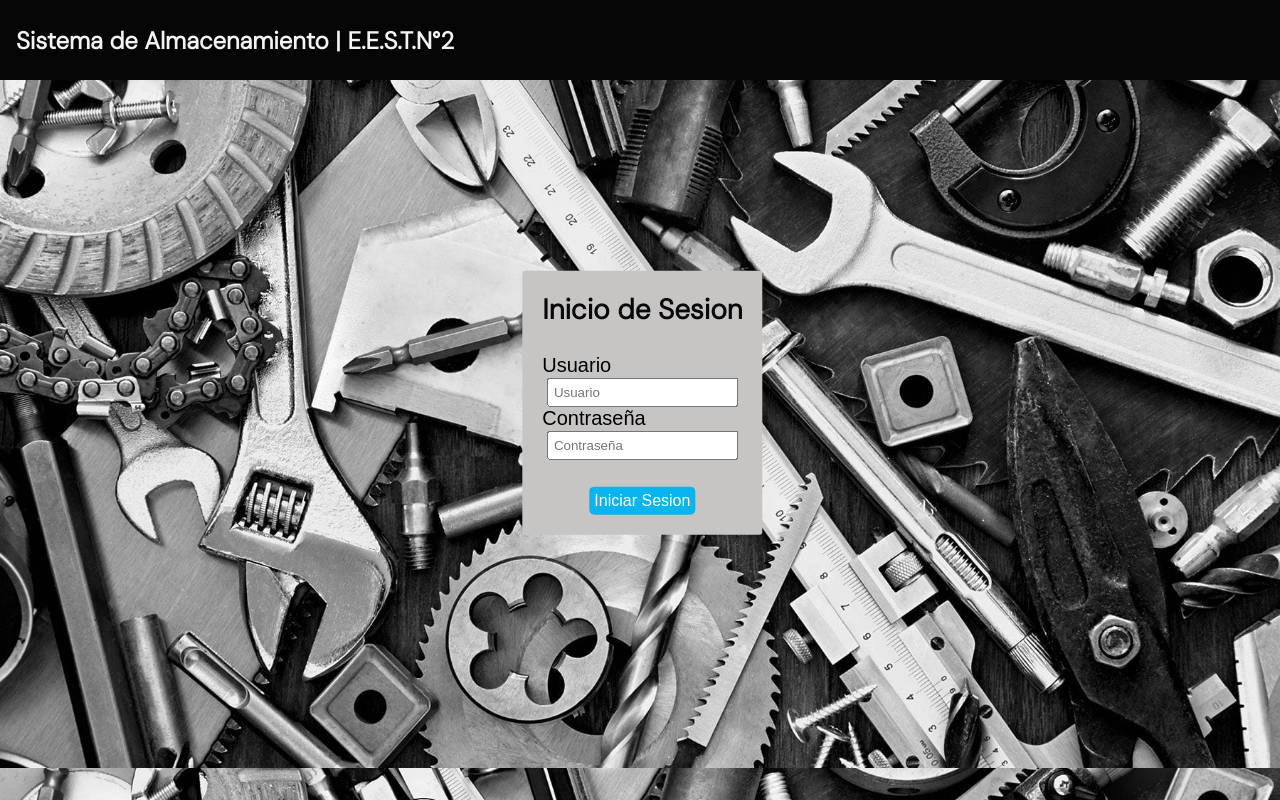
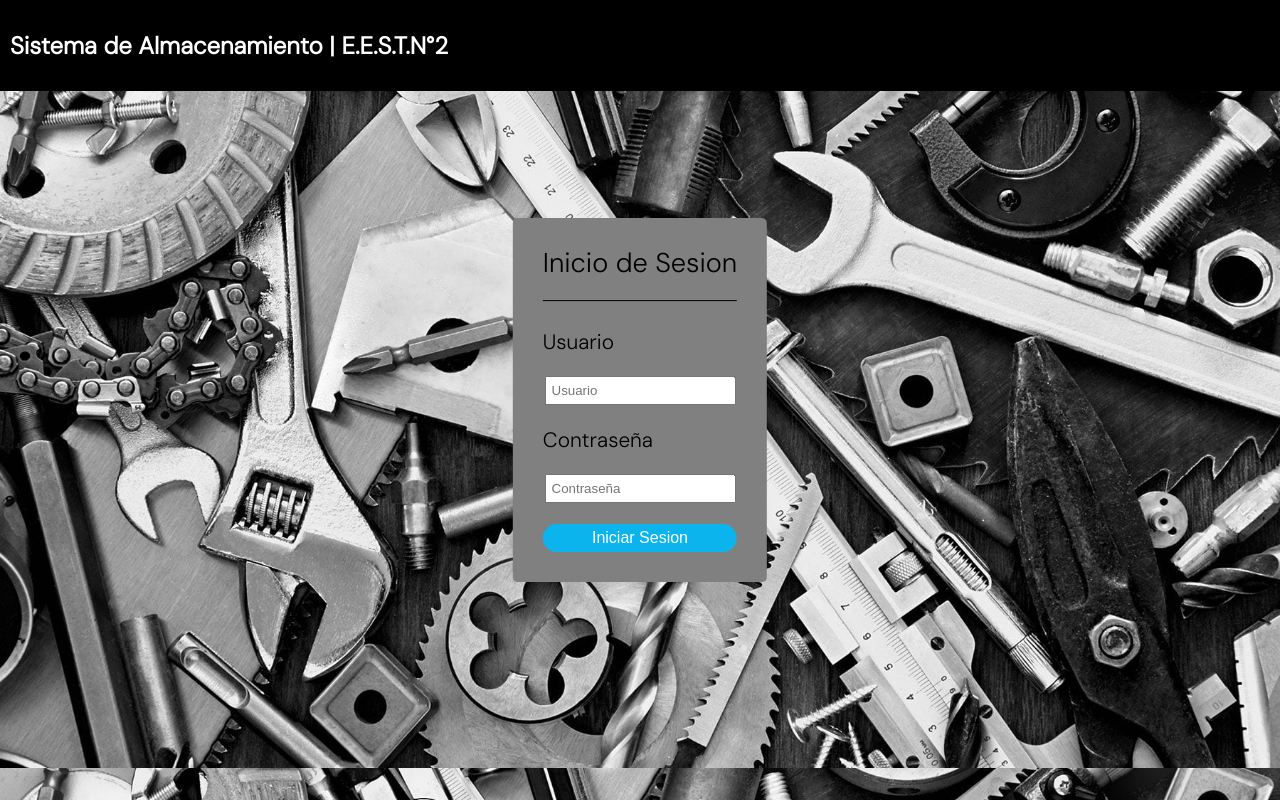
Before and after one commit to franklin3003/Sisteme_de_Almacenamiento, a plain HTML site: page Web design/index.html in a window 1280 px wide. Drawn offline with Linux system fonts and the light colour scheme.

Commit message:
Add files via upload

```diff
--- /dev/null
+++ b/Web design/css/style2.css
@@ -0,0 +1,54 @@
+body{
+    margin: 0;
+}
+header {
+    display: flex;
+    background-color: black;
+    color: white;
+    justify-content: space-between;
+    align-items: center;
+    padding: 10px;
+    font-family: 'DM Sans', sans-serif;
+    height: 10%;
+}
+.formulario{
+    position:absolute;
+    padding: 0 30px 30px 30px;
+    border-radius: 5px;
+    top: 50%;
+    left: 50%;
+    transform: translate(-50%, -50%);
+    background:gray;
+    justify-content: left;
+    text-align: center;
+    font-family: 'DM Sans', sans-serif;
+
+}
+.titulo{
+    text-align: center;
+    font-size: 1.7rem;
+    justify-content: space-between;
+    border-bottom:1px solid black;
+    padding: 0 0 20px 0;
+}
+.subtitulo{
+    text-align: left;
+    font-size: 1.3rem;
+    justify-content: space-between;
+    padding: 0 0 0 0;
+
+}
+
+button{
+    background: rgb(11, 180, 236);
+    border-radius: 15px;
+    font-size: 1.0rem;
+    padding: 5px 5px;
+    color: white;
+    border-style: hidden;
+    width: 100%;
+}
+input{
+    padding: 5px 5px;
+
+}
--- a/Web design/index.html
+++ b/Web design/index.html
@@ -5,7 +5,8 @@
     <meta charset="UTF-8">
     <meta name="viewport" content="width=device-width, initial-scale=1.0">
     <title>E.E.S.T N°2</title>
-    <link rel="stylesheet" href="css\style.css">
+    <link rel="stylesheet" href="css\style2.css">
+
     <link rel="shortcut icon" type="image/png" href="images\fav-icon.png">
     <link rel="preconnect" href="https://fonts.googleapis.com">
 <link rel="preconnect" href="https://fonts.gstatic.com" crossorigin>
@@ -14,39 +15,32 @@
 
 <body background="images/fondo1.jpg">
 
-    <main class="main">
-        <header class="header flex">
-            <h2 class="h2">Sistema de Almacenamiento | E.E.S.T.N°2</h2>
-            <nav class="nav grid">
-                <ul class="nav-ul flex">
-                    <!-- <li class="nav-li"><a class="nav-a active">Home</a></li> -->
-                    <!-- <li class="nav-li"><a class="nav-a" href="iniciar sesion.html">Iniciar sesión</a></li> -->
-                </ul>
-            </nav>
+        <header>
+            <h2>Sistema de Almacenamiento | E.E.S.T.N°2</h2>
         </header>
-        <section class="section welcome flex">
-            <article class="article welcome">
-                <form action="" method="post" class="formulario">
-                    <h1>Inicio de Sesion</h1>
+
+        <main>
+            <section>
+                <form method="post" class="formulario">
+                    <p class="titulo">Inicio de Sesion</p>
                     <div>
-                        <br>
-                      <h3 for="user">Usuario</h1>
-                      <input style="padding: 5px 5px;" type="email" id="user" name="user_name" placeholder="Usuario"/>
+                      <p class="subtitulo" for="user">Usuario</p>
+                      <input type="email" id="user" name="user_name" placeholder="Usuario" required/>
                     </div>
                     <div>
-                      <h3 for="password">Contraseña</h1>
-                      <input style="padding: 5px 5px;" type="password" id="password" name="password" placeholder="Contraseña"/>
-                    </div><br>
-                    <div>
-                        <button class="button" type="submit"> Iniciar Sesion </button>
-                      </div>
+                      <p class="subtitulo" for="password">Contraseña</p>
+                      <input type="password" id="password" name="password" placeholder="Contraseña" required/>
+                    </div>
+                    <br>
+
+                        <button id="button"> Iniciar Sesion </button>
+
                   </form>
+            </section>
+        </main>
 
-            </article>
+        <script src="js/scripts.js"></script>
 
-        </section>
-    </main>
-    <script src="/js/scripts.js"></script>
 </body>
 
 </html>
--- a/Web design/js/scripts.js
+++ b/Web design/js/scripts.js
@@ -1,7 +1,21 @@
-const navLinks = document.querySelectorAll('.nav-a')
+// const navLinks = document.querySelectorAll('.nav-a')
 
-navLinks.forEach(item => {
-    item.addEventListener('click', () => {
-        alert('fui clickeado')
-    })
-})
+// navLinks.forEach(item => {
+//     item.addEventListener('click', () => {
+//         alert('fui clickeado')
+//     })
+// })
+
+const user = document.getElementById('user')
+const password = document.getElementById('password')
+const button = document.getElementById('button')
+
+button.addEventListener('click', (e) => {
+    e.preventDefault()
+    const data = {
+        user: user.value,
+        password: password.value
+    }
+    console.log(data)
+}
+)
```
Also changed, not shown: Web design/home.html (added, +29 -0 lines).
